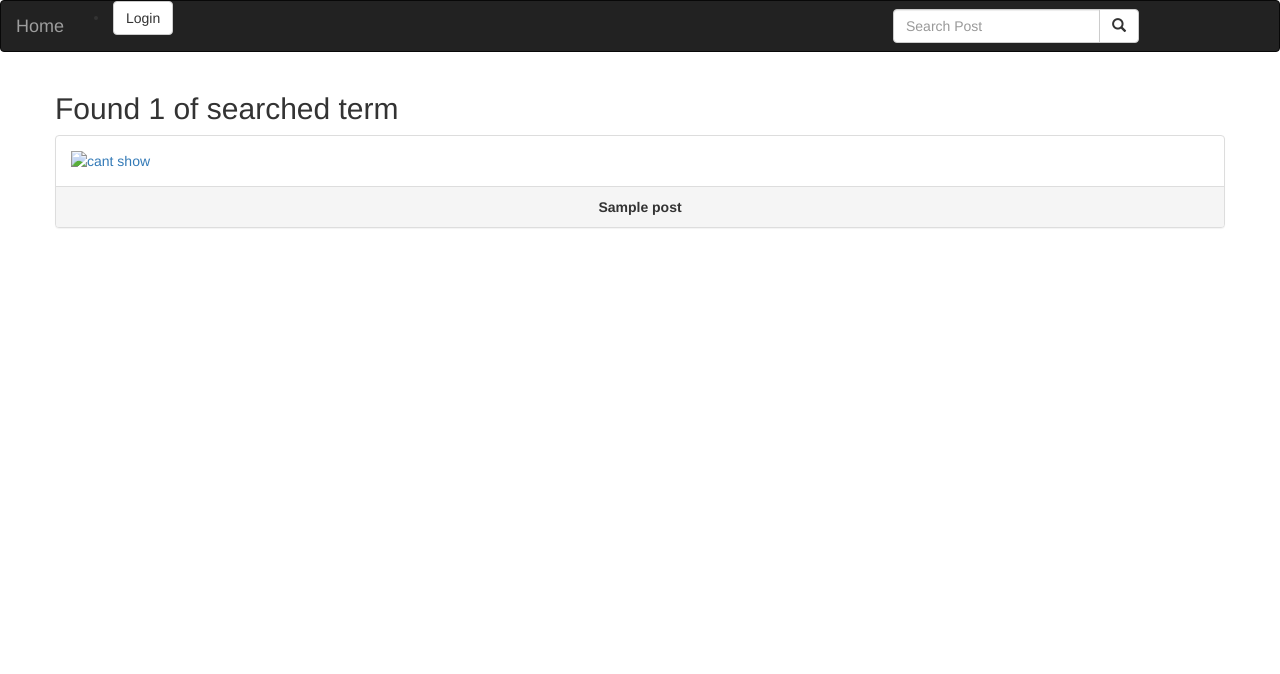
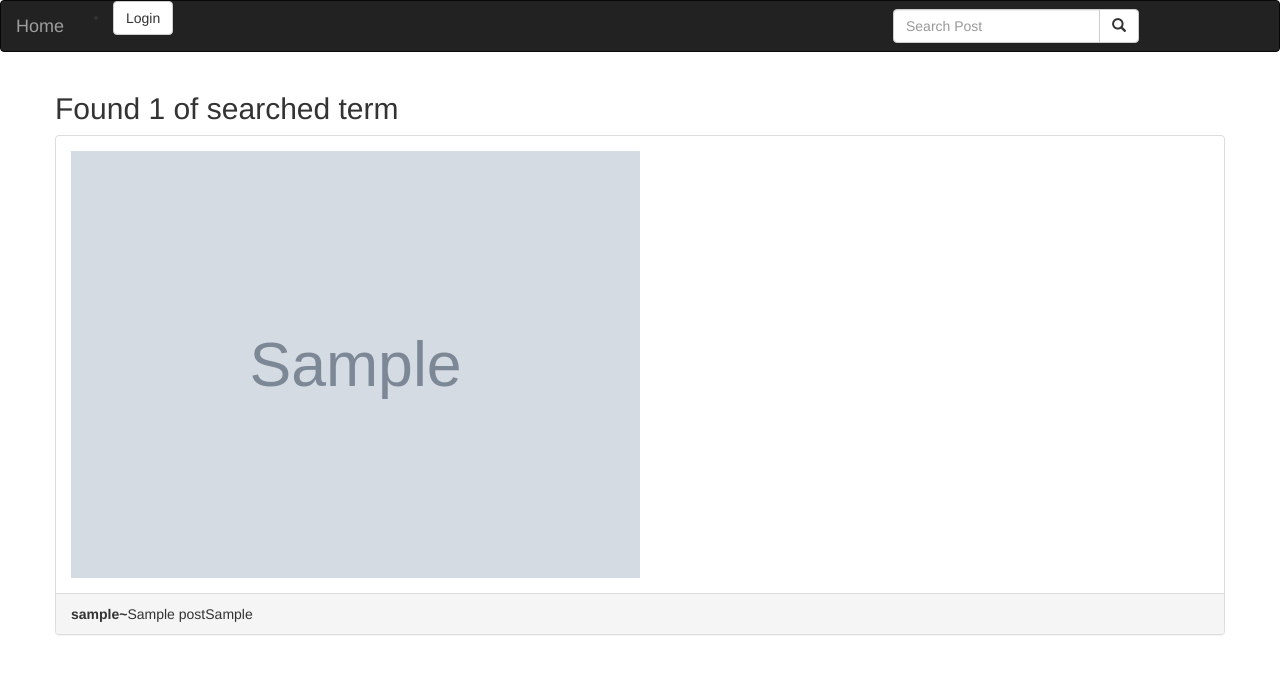
Before and after one commit to Fridah-kalee/instagram, a Django app: template insta/templates/search.html in a window 1280 px wide. Shown: the top 674 px of the page. Run offline with Django 4.2, Linux system fonts and the light colour scheme; tables that the repository leaves empty hold one stand-in row (values such as "Sample post"); the template is opened without the code that fills it: values that come from a table or form of the project are taken from there, most other values are stand-ins (such as "Sample title", 1, 10 or a date in 2020); grey boxes marked "Sample" are stand-in pictures; some libraries are stand-ins or nearby versions.

Commit message:
styling cards

```diff
--- a/insta/templates/search.html
+++ b/insta/templates/search.html
@@ -20,9 +20,9 @@
       <div class="panel panel-default">
         <div class="panel-body">
             <a href=""data-target="#staticBackdrop{{post.image}}">
-                <img src="{{post.post.url}}" class="img-responsive styled" alt="cant show"></a>
+                <img src="{{post.image.url}}" class="img-responsive styled" style="height: 50%;width: 50%;"></a>
         </div>
-        <div class="panel-footer text-center"><b>{{post.title}}</b></div>
+        <div class="panel-footer"><b>{{post.user}}~</b>{{post.title}}{{post.caption}}</div>
     </div>
     </div>
     {% endfor %}
```
Also changed, not shown: insta/templates/home.html (+10 -6 lines).
